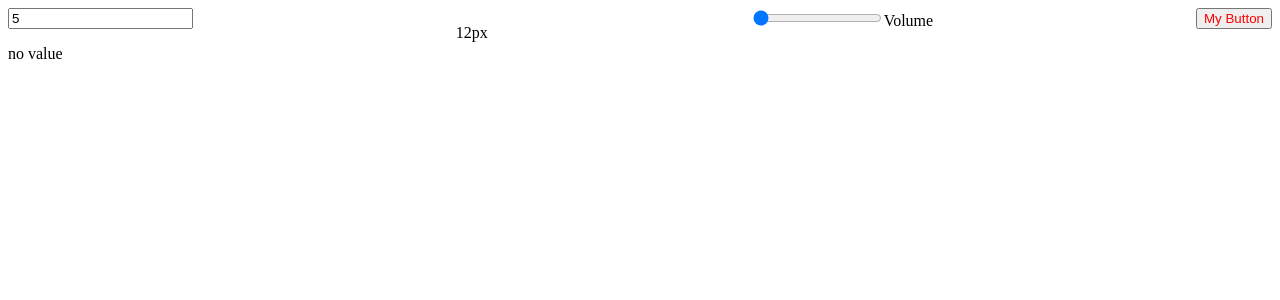
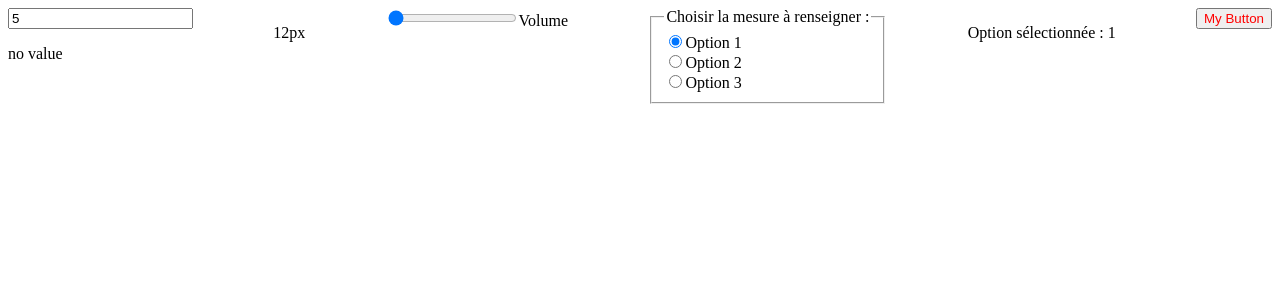
Before and after one commit to iliasse-e/angular-review, an Angular app: page / in a window 1280 px wide. Shown: the top 300 px of the page. Built offline with nearby package versions, Linux system fonts and the light colour scheme.

Commit message:
finalizing input readme

```diff
--- a/src/app/app.component.ts
+++ b/src/app/app.component.ts
@@ -1,12 +1,13 @@
-import { Component } from '@angular/core';
+import { Component, signal } from '@angular/core';
 import { FormsModule } from '@angular/forms';
 import { MyButtonComponent } from "./styling-component/my-button.component";
 import { ChildAComponent } from './input-component/child-a.component';
 import { ChildBComponent } from "./input-component/pixel-label.component";
 import { CustomSlider } from "./input-component/custom-slider.component";
+import { Checkbox } from "./input-component/checkbox.component";
 @Component({
   selector: 'app-root',
-  imports: [FormsModule, MyButtonComponent, ChildAComponent, ChildBComponent, CustomSlider],
+  imports: [FormsModule, MyButtonComponent, ChildAComponent, ChildBComponent, CustomSlider, Checkbox],
   template: `
     <child-a [value]="5"></child-a>
 
@@ -14,10 +15,24 @@ import { CustomSlider } from "./input-component/custom-slider.component";
 
     <slider [disabled]="'false'" />
 
+    <checkbox-fieldset [(selected)]="selectedCheckbox" (selectedChange)="bindingHandler()" />
+
+    <p>Option sélectionnée :
+      <span>{{selectedCheckbox() || "Aucune"}}</span>
+    </p>
+
     <my-button />
   `,
   styleUrl: './app.component.css'
 })
 export class AppComponent {
 
+  selectedCheckbox = signal(1);
+
+  bindingHandler() {
+    // The input model in Checkbox component automatically creates an output named "selectedChange".
+    // Can be subscribed to using `(selectedChange)="handler()"` in the template.
+    console.log('the model input has been set/update', 'angular automatic selectedChange ouptput has been called');
+  }
+
 }
--- /dev/null
+++ b/src/app/input-component/checkbox.component.ts
@@ -0,0 +1,45 @@
+import { Component, model } from '@angular/core';
+
+@Component({
+    selector: 'checkbox-fieldset',
+    template: `
+    <fieldset>
+        <legend>Choisir la mesure à renseigner : </legend>
+
+        @for(item of items; track item.id) {
+            <div>
+               <input
+               type="radio"
+               id="{{item.id}}"
+               name="radioGroup"
+               value="{{item.id}}"
+               [checked]="selected() === item.id"
+               (click)="check(item.id)"
+               >
+               <label for="{{item.id}}">{{item.name}}</label>
+             </div>
+        }
+    </fieldset>
+`
+})
+export class Checkbox {
+
+    selected = model.required();
+    // The input model automatically creates an output named "selectedChange"
+
+    items = [{ id: 1, name: 'Option 1' }, { id: 2, name: 'Option 2' }, { id: 3, name: 'Option 3' }];
+
+    check(value: number) {
+        this.selected.set(value);
+    }
+}
+
+@Component({
+    selector: 'custom-checkbox-fieldset',
+    template: `
+    <p>custom-checkbox-fieldset works</p>
+    `,
+    inputs: ['selected']
+})
+export class CustumCheckbox extends Checkbox {
+}
```
Also changed, not shown: 2 other files (tests, documents, lock files or other folders).
